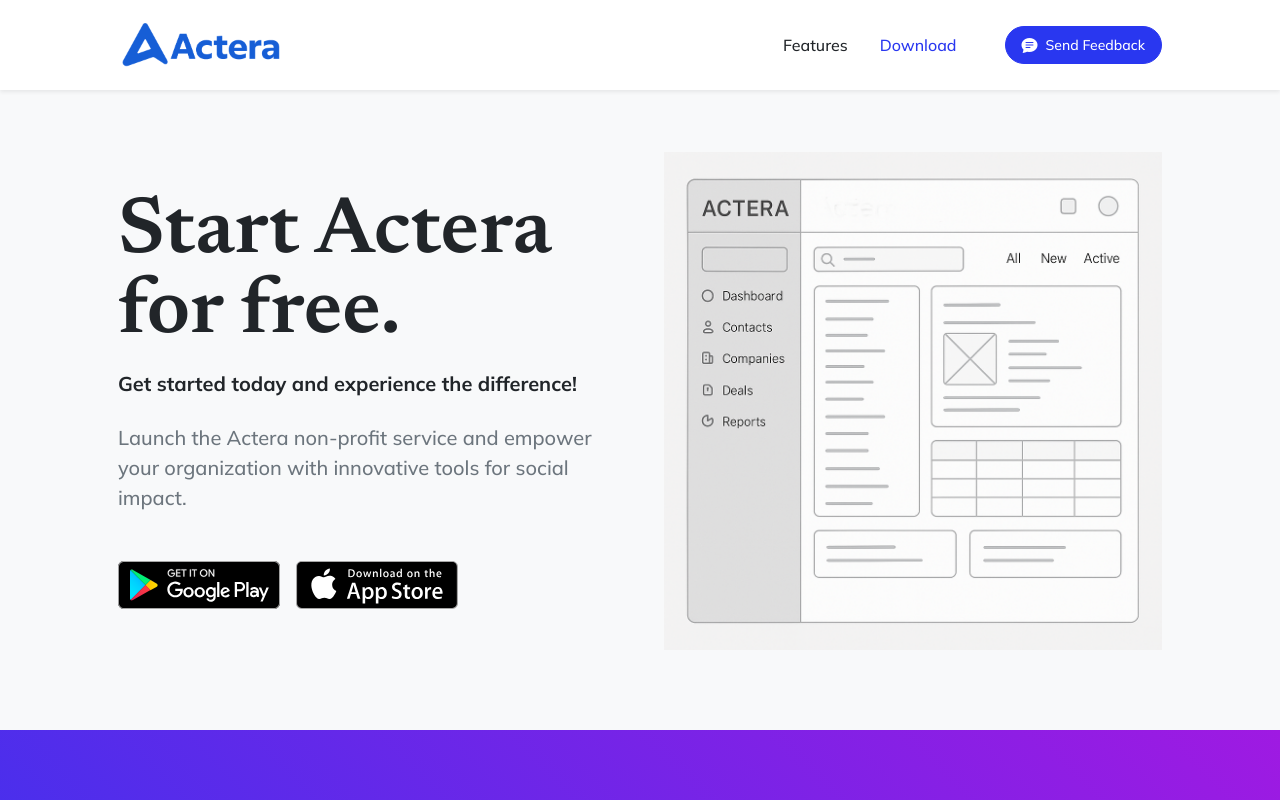
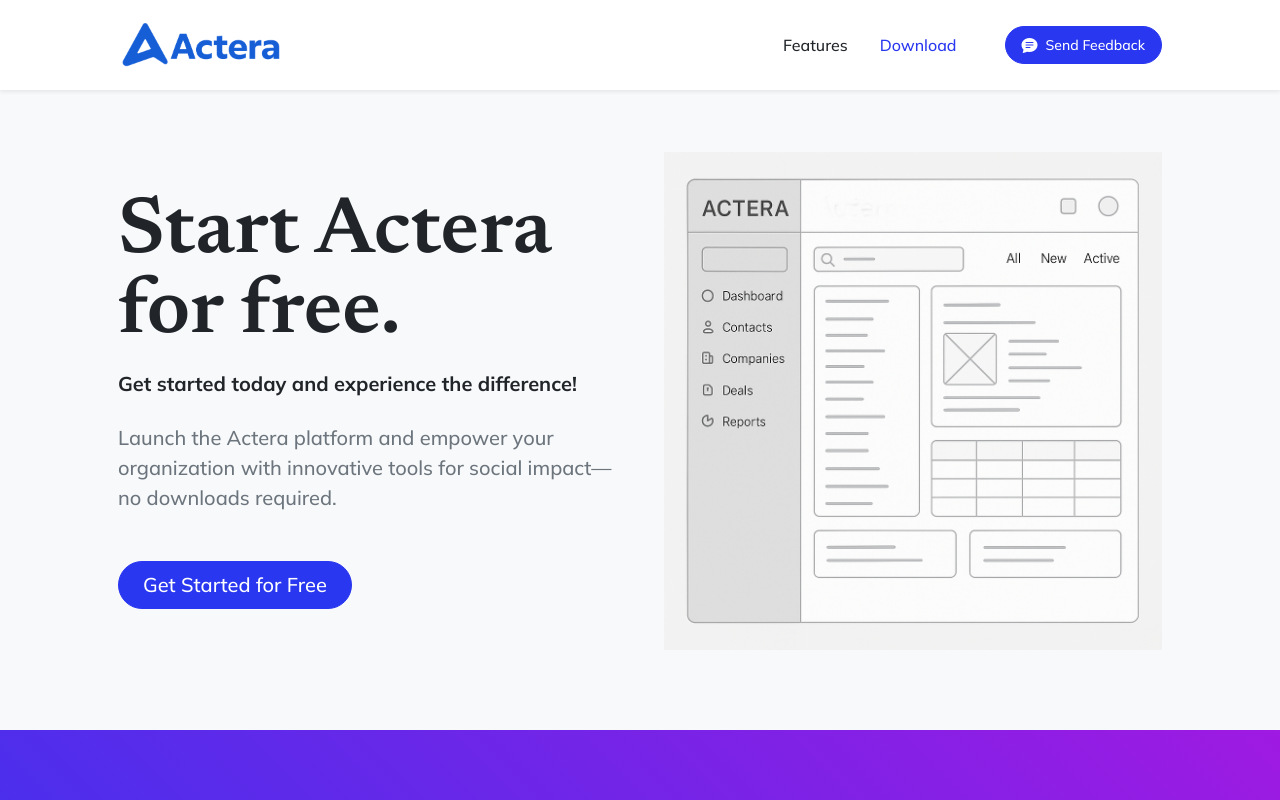
Before and after one commit to splawrence/actera, a plain HTML site: page index.html in a window 1280 px wide. Shown: the top 800 px of the page. Drawn offline with nearby package versions, Linux system fonts and the light colour scheme.

Commit message:
Update call-to-action text and button for improved user engagement

```diff
--- a/index.html
+++ b/index.html
@@ -49,10 +49,9 @@
                         <div class="mb-5 mb-lg-0 text-center text-lg-start">
                             <h1 class="display-1 lh-1 mb-3">Start Actera for free.</h1>
                             <p class="lead fw-bold mb-4">Get started today and experience the difference!</p>
-                            <p class="lead fw-normal text-muted mb-5">Launch the Actera non-profit service and empower your organization with innovative tools for social impact.</p>
+                            <p class="lead fw-normal text-muted mb-5">Launch the Actera platform and empower your organization with innovative tools for social impact—no downloads required.</p>
                             <div class="d-flex flex-column flex-lg-row align-items-center">
-                                <a class="me-lg-3 mb-4 mb-lg-0" href="#!"><img class="app-badge" src="assets/img/google-play-badge.svg" alt="..." /></a>
-                                <a href="#!"><img class="app-badge" src="assets/img/app-store-badge.svg" alt="..." /></a>
+                                <a class="btn btn-primary btn-lg rounded-pill px-4 mb-3 mb-lg-0" href="https://splawrence.github.io/actera" target="_blank">Get Started for Free</a>
                             </div>
                         </div>
                     </div>
```
